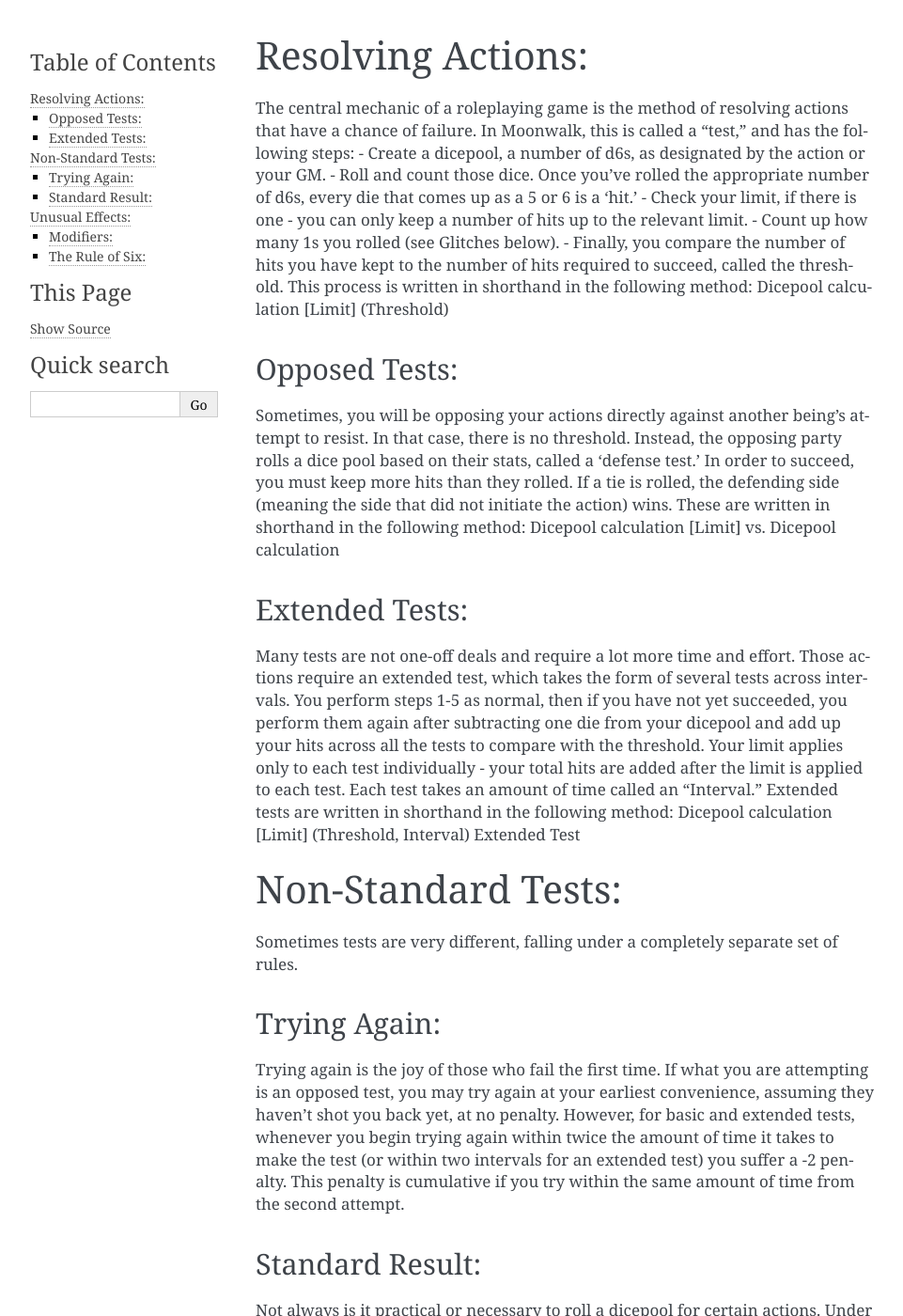
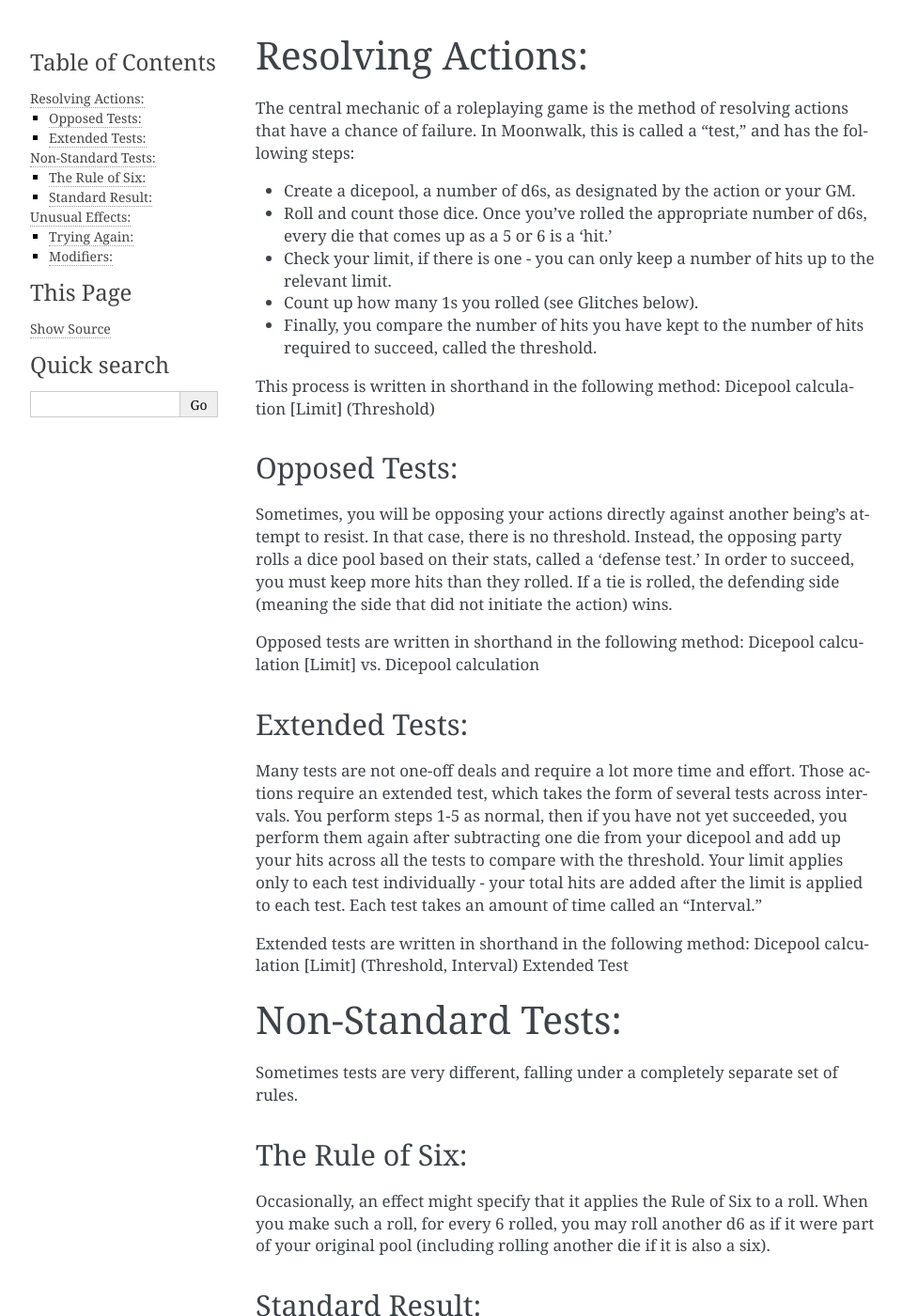
Before and after one commit to Xathanon/Moonwalk-1e, a Sphinx documentation site: the page built from source/Core/Dice.rst, in a window 1280 px wide and 1400 px high. Shown: the whole window at 94% size, without its empty margins (148-1109 px from the left). Built offline with Sphinx 7.4.7, drawn with Linux system fonts in a browser that asks for light colours; some of the changed text lies outside the part shown.

Commit message:
Add files via upload

```diff
--- a/source/Core/Build Points.rst
+++ b/source/Core/Build Points.rst
@@ -2,8 +2,9 @@
 =============
 Build points (BP) are the measure of a character's progression and power, used to create a character and after character creation to advance a character. A standard character starts out with <#> BP to spend on various things. Many, many effects, traits, and qualities can be purchased with BP. In fact, anything that you can gain access to, in one way or another, has a cost in BP. Anything you can buy with BP will list its cost in some way or another.
 Of note are the following special rules that regard BP:
-- By working for the Man for one day, you may convert 1 BP to 2000 Marks, or by working for the People, you may reverse that conversion. You may do this instantaneously during character creation to purchase your gear.
-- You may not purchase submersion, optimization, or initiation grades during character creation, nor may you raise skills above rank 6 during character creation.
+
+* By working for the Man for one day, you may convert 1 BP to 2000 Marks, or by working for the People, you may reverse that conversion. You may do this instantaneously during character creation to purchase your gear.
+* You may not purchase submersion, optimization, or initiation grades during character creation, nor may you raise skills above rank 6 during character creation.
 
 Gaining BP:
 -----------
@@ -12,6 +13,7 @@
 Using BP:
 ---------
 Characters may use Build Points to purchase a variety of changes to their character.
+
 * Removal of negative qualities
 * Increasing attributes
 * Increasing skills
--- a/source/Core/Dice.rst
+++ b/source/Core/Dice.rst
@@ -1,30 +1,34 @@
 Resolving Actions:
 ==================
 The central mechanic of a roleplaying game is the method of resolving actions that have a chance of failure. In Moonwalk, this is called a "test," and has the following steps:
-- Create a dicepool, a number of d6s, as designated by the action or your GM.
-- Roll and count those dice. Once you've rolled the appropriate number of d6s, every die that comes up as a 5 or 6 is a 'hit.'
-- Check your limit, if there is one - you can only keep a number of hits up to the relevant limit.
-- Count up how many 1s you rolled (see Glitches below).
-- Finally, you compare the number of hits you have kept to the number of hits required to succeed, called the threshold.
+
+* Create a dicepool, a number of d6s, as designated by the action or your GM.
+* Roll and count those dice. Once you've rolled the appropriate number of d6s, every die that comes up as a 5 or 6 is a 'hit.'
+* Check your limit, if there is one - you can only keep a number of hits up to the relevant limit.
+* Count up how many 1s you rolled (see Glitches below).
+* Finally, you compare the number of hits you have kept to the number of hits required to succeed, called the threshold.
+
 This process is written in shorthand in the following method: Dicepool calculation [Limit] (Threshold)
 
 Opposed Tests:
 --------------
 Sometimes, you will be opposing your actions directly against another being's attempt to resist. In that case, there is no threshold. Instead, the opposing party rolls a dice pool based on their stats, called a 'defense test.' In order to succeed, you must keep more hits than they rolled. If a tie is rolled, the defending side (meaning the side that did not initiate the action) wins.
-These are written in shorthand in the following method: Dicepool calculation [Limit] vs. Dicepool calculation
+
+Opposed tests are written in shorthand in the following method: Dicepool calculation [Limit] vs. Dicepool calculation
 
 Extended Tests:
 ---------------
 Many tests are not one-off deals and require a lot more time and effort. Those actions require an extended test, which takes the form of several tests across intervals. You perform steps 1-5 as normal, then if you have not yet succeeded, you perform them again after subtracting one die from your dicepool and add up your hits across all the tests to compare with the threshold. Your limit applies only to each test individually - your total hits are added after the limit is applied to each test. Each test takes an amount of time called an "Interval."
+
 Extended tests are written in shorthand in the following method: Dicepool calculation [Limit] (Threshold, Interval) Extended Test
 
 Non-Standard Tests:
 ===================
 Sometimes tests are very different, falling under a completely separate set of rules.
 
-Trying Again:
--------------
-Trying again is the joy of those who fail the first time. If what you are attempting is an opposed test, you may try again at your earliest convenience, assuming they haven't shot you back yet, at no penalty. However, for basic and extended tests, whenever you begin trying again within twice the amount of time it takes to make the test (or within two intervals for an extended test) you suffer a -2 penalty. This penalty is cumulative if you try within the same amount of time from the second attempt.
+The Rule of Six:
+----------------
+Occasionally, an effect might specify that it applies the Rule of Six to a roll. When you make such a roll, for every 6 rolled, you may roll another d6 as if it were part of your original pool (including rolling another die if it is also a six).
 
 Standard Result:
 ----------------
--- a/source/Core/Grit.rst
+++ b/source/Core/Grit.rst
@@ -5,6 +5,7 @@
 Using Grit
 ----------
 When you use a point of grit, you have spent that point of grit, and it is removed from your pool of grit points. You may only spend one point of grit on a single test, and you may not use any grit on any test that already includes your grit attribute. Using grit can have one of the following effects:
+
 * Push the Limit: You add your grit rating (rating, not points) to the dicepool, the test no longer has a Limit (meaning you can keep as many hits as you roll) and it applies the Rule of Six.
 * Second Chance: You reroll all dice in your dicepool for the test that did not result in a hit.
 * Seize the Initiative: You are treated as if your stat sum for initiative is the highest for the initiative pass which you use this option at the start of. If multiple people Seize the Initiative in the same initiative pass, use EAIC (compare grit, Agility, and Intuition in that order, and if they are all the same, use a coin flip) to determine who goes first.
@@ -15,5 +16,6 @@
 Burning Grit
 ------------
 When a character burns grit, their grit rating is permanently reduced by one. Their grit can be purchased back up as usual using BP. Only one point of grit may be burnt per job. A character can burn grit in of two ways:
+
 * Smackdown: The character may burn grit to not roll dice at all for a given action: they simply succeed. If net hits are important, they succeed with four net hits. This option can only be used for actions.
 * Not Dead Yet: When a character is about to die, they may burn a point of grit to remain not dead (yet). They still remain with all their overflow boxes filled, but are stabilized - for now.
--- a/source/Core/Movement.rst
+++ b/source/Core/Movement.rst
@@ -1,17 +1,21 @@
 Movement:
 =========
 In a given Turn, a character has various amounts of movement, which they may use to move, depending on their mode of motion and their Agility.
+
 Movement has two modes: a regular mode and a swift mode. Switching to swift mode is a free action that must be taken on one's action phase. One's speed in each movement type is determined by Agility times the movement multiplier for that type. If you switch to swift mode, you gain twice as much movement, but will be subject to Swift Movement modifiers. At the start of each Turn, you automatically return to regular mode until you use a free action to enter swift mode again.
+
 The amount you have moved in a given Turn is taken out of all of your movement rates equally, and if you would be forced to use a movement type that you have no remaining movement in, you cannot move.
 
 Sprinting:
 ----------
 As a simple action, you can make a movement test. This is made with Strength + the appropriate movement skill (or Data Processing instead of Strength for Matrix Movement). Your hits are multiplied by the normal attribute, and that amount is added to your available movement for the Turn. You cannot take this action if the only movement type you may use is Crawling.
-At the end of an Action PHase in which you sprint at least once, you must resist an amount of stun damage equal to the number of consecutive Action PHases in which you have used Sprint, using Fortitude + Willpower instead of Fortitude + Armor.
+
+At the end of an Action Phase in which you sprint at least once, you must resist an amount of stun damage equal to the number of consecutive Action PHases in which you have used Sprint, using Fortitude + Willpower instead of Fortitude + Armor.
 
 Swift Movement:
 ---------------
 Swift Movement incurs the following effects:
+
 * -2 penalty to all ranged attacks made against the character.
 * -2 penalty to all actions taken by the character.
 * Other instances recorded as regards the specific actions or options affected by them.
--- a/source/Core/Senses.rst
+++ b/source/Core/Senses.rst
@@ -18,13 +18,16 @@
 ----------
 Different senses are subject to different modifiers. Each modifier has a category; Light, Moderate, and Great, which correspond to -1, -3, and -6 penalties respectively when applicable. If multiple modifiers would be at the same category, the modifier is bumped up one level. If multiple modifiers would be at Great, the sense becomes imprecise if was precise, and unusable if it was imprecise.
 There is also a fourth level, Total. Total modifiers simply prevent the sense from being used, as if the character did not have it.
+
 A few notes on exceptional instances in the Sense Modifiers Table:
+
 * Olfactory sense may benefit from wind if it's blowing in the right direction; in such situations, the penalty becomes a bonus.
 * Noise and Background Count ignore the normal scale of penalties and are instead based on their ratings (see Noise and Background Counts for details)
 
 Spotting and Awareness:
 -----------------------
 A character has awareness of everything it can detect with any sense, unless that thing has successfully performed the Hide or Sneak actions. A character has spotted anything that its Standard Result for an Intuition + Perception [Mental] test would be sufficient to detect, as determined by the gamemaster. Spotting is occasionally referenced as knowing the location of a creature.
+
 In combat, a creature becomes aware of all creatures in combat, but does not gain any knowledge of their locations unless it can detect them with a sense. A creature that is not aware of any of its attackers has not yet entered combat and is Unaware (as the condition).
 
 Senses, the Matrix, and the Astral:
```
Also changed, not shown: other parts of source/Core/Dice.rst (+4 -4 lines), source/Core/Initiative.rst (+8 -10 lines).
